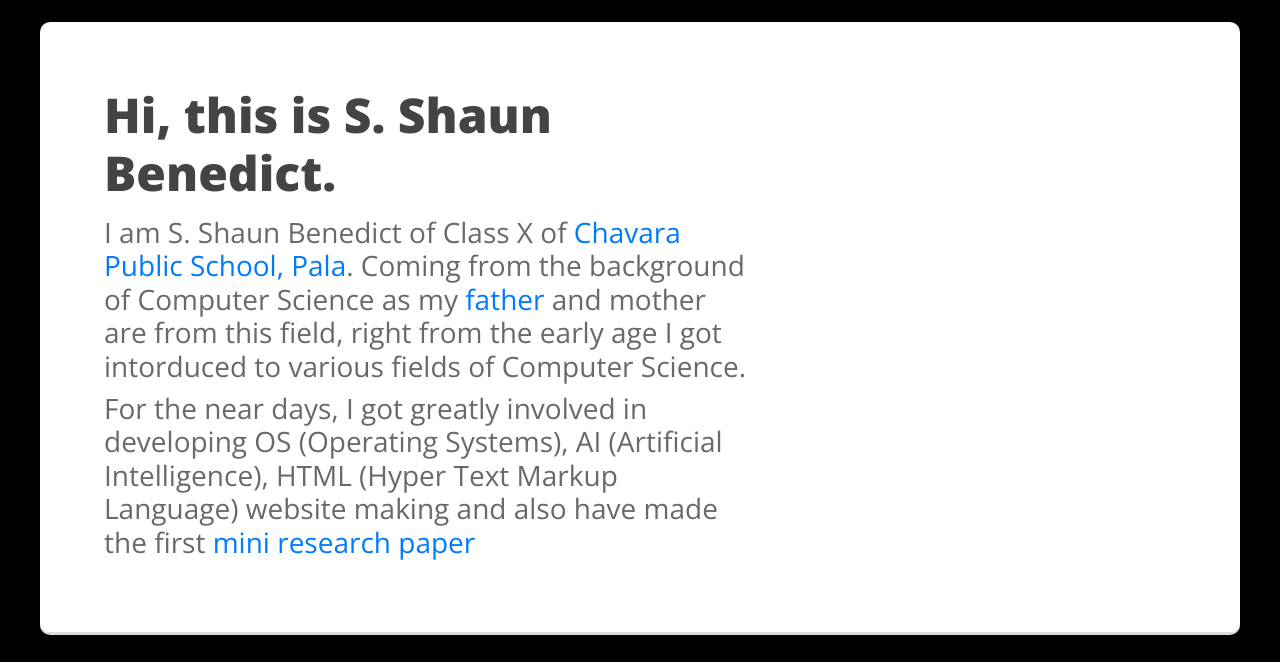
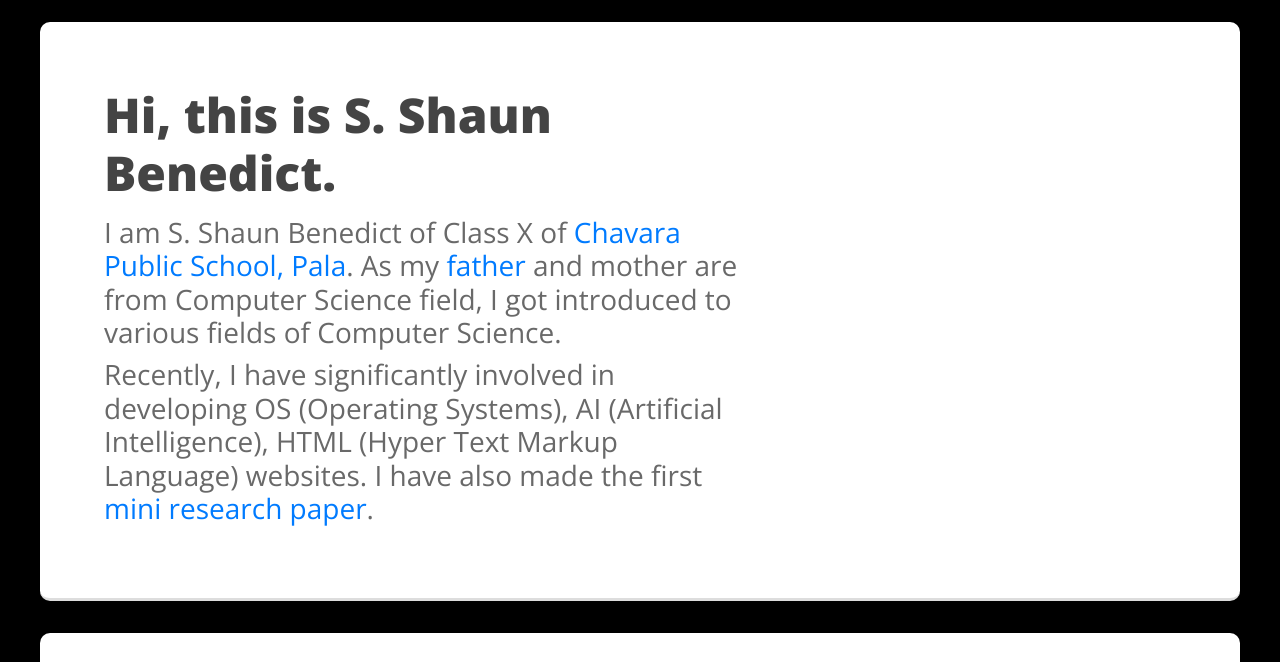
Before and after one commit to Shaun-shaju/Shaun-shaju.github.io, a plain HTML site: page index.html in a window 1280 px wide. Shown: the part 138-800 px from the top of the page. Drawn offline with nearby package versions, Linux system fonts and the light colour scheme.

Commit message:
My Website (Shaun's)

```diff
--- a/index.html
+++ b/index.html
@@ -54,8 +54,8 @@
         <div class="cc">
             <hgroup class="call">
             <h2>Hi, this is S. Shaun Benedict.</h2>
-            <h3>I am S. Shaun Benedict of Class X of <a href="https://www.cps.ac.in/" target="_blank" style="text-decoration: none;">Chavara Public School, Pala</a>. Coming from the background of Computer Science as my <a href="http://sbenedictglobal.com" target="_blank" style="text-decoration: none;">father</a> and mother are from this field, right from the early age I got intorduced to various fields of Computer Science.</h3>
-            <h3> For the near days, I got greatly involved in developing OS (Operating Systems), AI (Artificial Intelligence), HTML (Hyper Text Markup Language) website making and also have made the first <a href="#paper" style="text-decoration: none;">mini research paper</a></h3>
+            <h3>I am S. Shaun Benedict of Class X of <a href="https://www.cps.ac.in/" target="_blank" style="text-decoration: none;">Chavara Public School, Pala</a>. As my <a href="http://sbenedictglobal.com" target="_blank" style="text-decoration: none;">father</a> and mother are from Computer Science field, I got introduced to various fields of Computer Science.</h3>
+            <h3> Recently, I have significantly involved in developing OS (Operating Systems), AI (Artificial Intelligence), HTML (Hyper Text Markup Language) websites. I have also made the first <a href="#paper" style="text-decoration: none;">mini research paper</a>.</h3>
             </hgroup>
         </div>
         </header>
```
